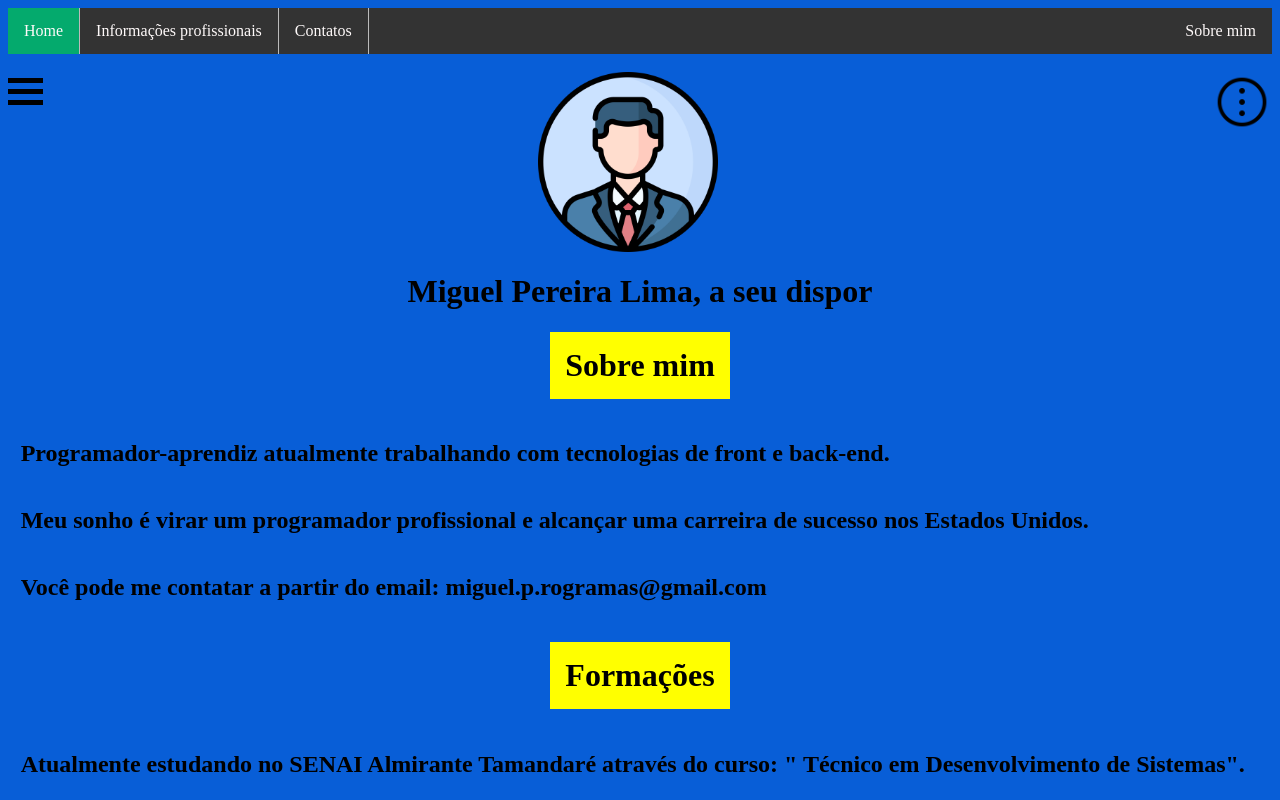
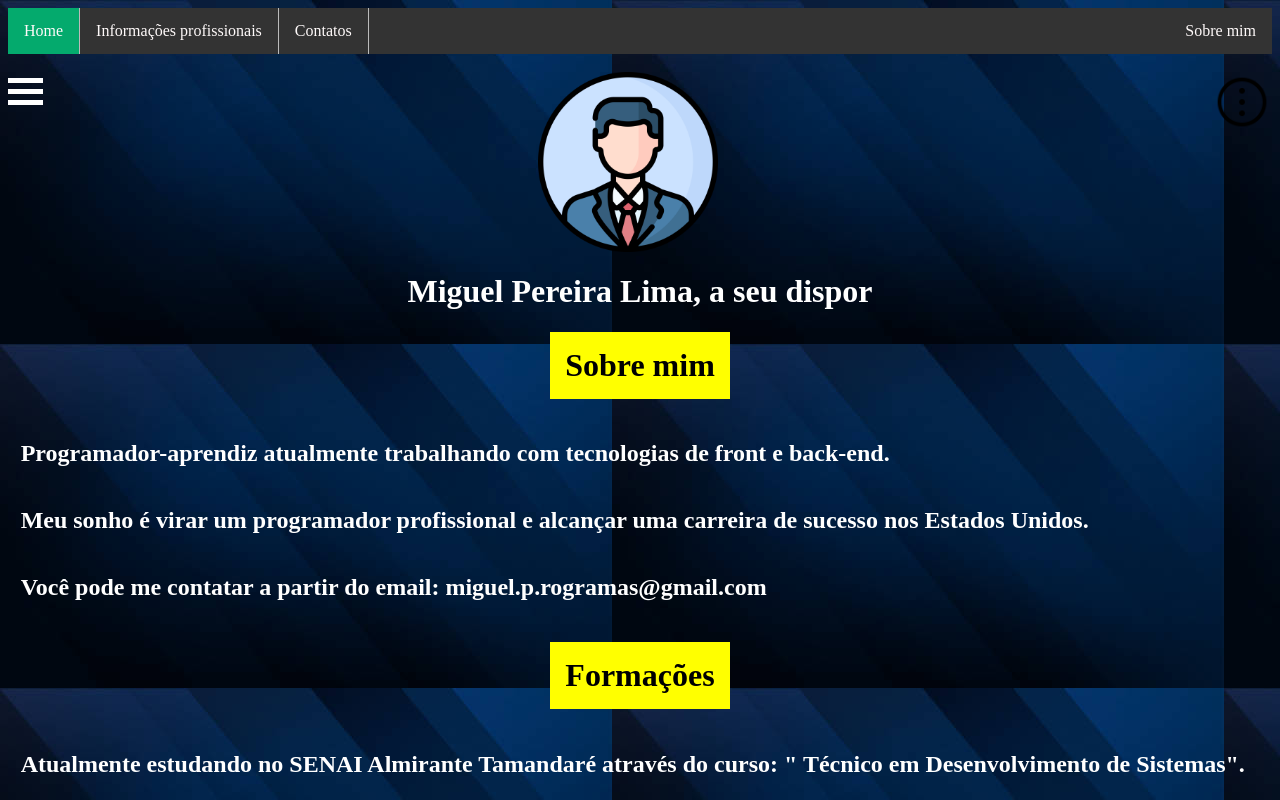
Before and after one commit to MiguelProgramas/Projeto-Curriculum-Vitae, a plain HTML site: page index.html in a window 1280 px wide. Shown: the top 800 px of the page. Drawn offline with Linux system fonts and the light colour scheme.

Commit message:
Plano de fundo de imagem aplicado. A imagem se repetirá até ocupar todo espaço do fundo da página. O ícone de menu lateral teve sua cor alterada do preto para o branco, por causa da mudança.

```diff
--- a/index.html
+++ b/index.html
@@ -43,6 +43,7 @@ background-color: #04AA6D;
 }
 body {
     background-color: #085ed7;
+    background-image:url(imagem-de-fundo.jpg);
 }
 /*O código do W3schools acaba aqui. */
 #Perfil {
@@ -56,11 +57,12 @@ body {
 }
 h1 {
     text-align: center;
+
 }
 .Menu-esquerdo > div {
     width: 35px;
     height: 5px;
-    background-color: black;
+    background-color: white;
     margin: 6px 0;
 }
 .Menus > .Menu-esquerdo{
@@ -85,7 +87,11 @@ h1 {
     display: flex;
     margin-left:1%;
     margin-right:1%;
-    flex-wrap:wrap
+    flex-wrap:wrap;
+    color:white
+}
+#Texto-principal {
+    color:white
 }
 </style>
 <body>
@@ -109,7 +115,7 @@ h1 {
     </div>
 </div>
 <img id="Perfil" src="imagem de perfil.png" alt="Imagem de perfil">
-<h1>Miguel Pereira Lima, a seu dispor</h1>
+<h1 id="Texto-principal">Miguel Pereira Lima, a seu dispor</h1>
 <h1 class="Títulos">Sobre mim</h1>
 <div class="Conteúdo-textual">
     <h2>Programador-aprendiz atualmente trabalhando com tecnologias de front e back-end.</h2>
```
Also changed, not shown: imagem-de-fundo.jpg (added).
